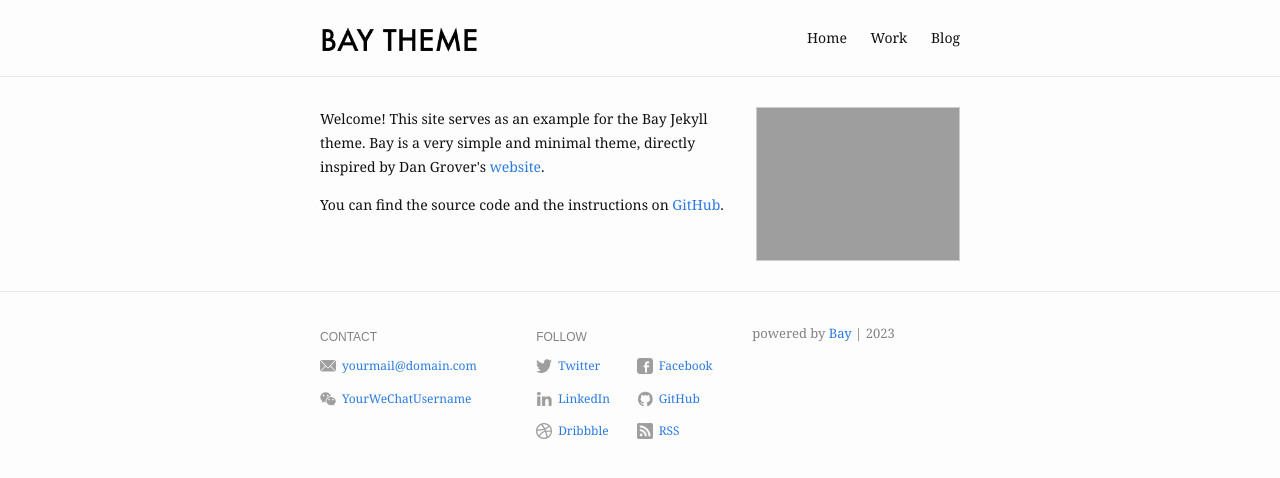
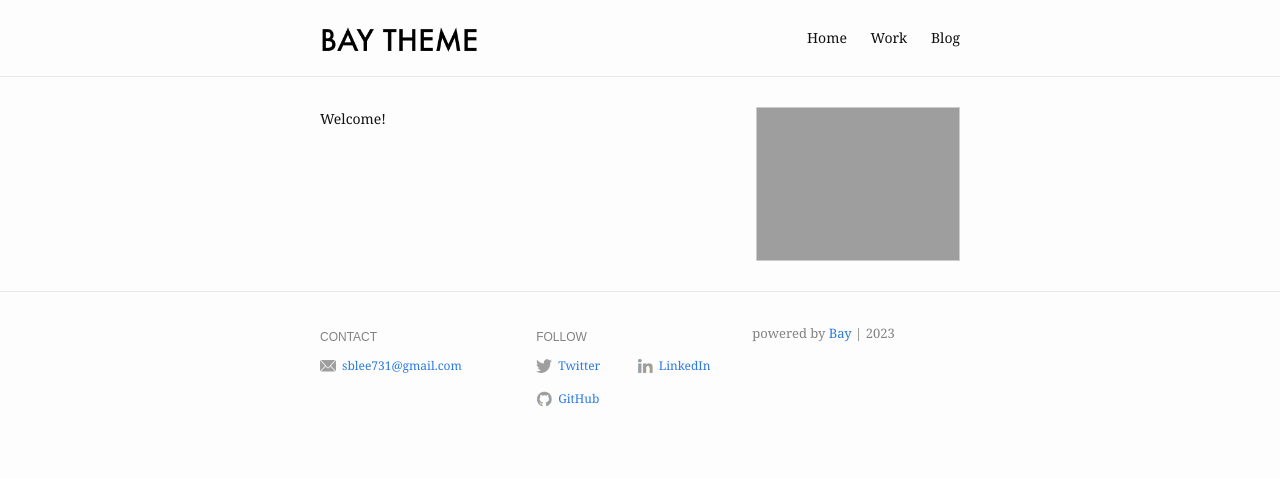
Before and after one commit to seul-b/seul-b.github.io, a Jekyll site: the page built from index.md, in a window 1280 px wide. Shown: the top 478 px of the page. Built offline with Jekyll 4.4.1, drawn with Linux system fonts in a browser that asks for light colours.

Commit message:
let's try

```diff
--- a/_config.yml
+++ b/_config.yml
@@ -1,13 +1,13 @@
 # For technical reasons, this file is *NOT* reloaded automatically when you use
 # 'bundle exec jekyll serve'. If you change this file, please restart the server process.
 
-title: Bay Jekyll Theme
+title: Seulbi Lee
 description: >- # this means to ignore newlines until "baseurl:"
-  Bay is a minimal Jekyll Theme.
-baseurl: "/bay" # the subpath of the site
-url: "https://eliottvincent.github.io" # the base hostname & protocol for the site
+  # Bay is a minimal Jekyll Theme.
+# baseurl: "/bay" # the subpath of the site
+url: "https://seul-b.github.io" # the base hostname & protocol for the site
 og_image: /assets/img/profile-pic.jpg
-google_analytics: "UA-121636368-3"
+# google_analytics: "UA-121636368-3"
 
 header:
   pages:
@@ -20,25 +20,17 @@
   show_powered_by: true
   contact:
     - name: Email
-      value: yourmail@domain.com
-      link: mailto:yourmail@domain.com
-    - name: WeChat
-      value: YourWeChatUsername
-      link: "#"
+      value: sblee731@gmail.com
+      link: mailto:sblee731@gmail.com
   follow:
     - name: Twitter
-      link: http://twitter.com/YourTwitterUsername
-      username: "@YourTwitterUsername"
-    - name: Facebook
-      link: http://facebook.com/YourFacebookUsername
+      link: http://twitter.com/SeulbiBaileyLee
+      username: "@SeulbiBaileyLee"
     - name: LinkedIn
-      link: http://linkedin.com/in/YourLinkedInUsername
+      link: http://linkedin.com/in/seulbi-bailey-lee
     - name: GitHub
-      link: http://github.com/YourGitHubUsername
-    - name: Dribbble
-      link: https://dribbble.com/YourDribbbleUsername
-    - name: RSS
-      link: /feed.xml
+      link: http://github.com/seul-b
+
 
 # Build settings
 markdown: kramdown
--- a/index.md
+++ b/index.md
@@ -6,9 +6,5 @@
 ---
 
 <p>
-  Welcome! This site serves as an example for the Bay Jekyll theme. Bay is a very simple and minimal theme, directly inspired by Dan Grover's <a href="http://dangrover.com">website</a>.
+  Welcome!
 </p>
-
-<p>
-  You can find the source code and the instructions on <a href="https://github.com/eliottvincent/bay">GitHub</a>.
-</p>
```
Also changed, not shown: blog.md (+1 -1 lines).
